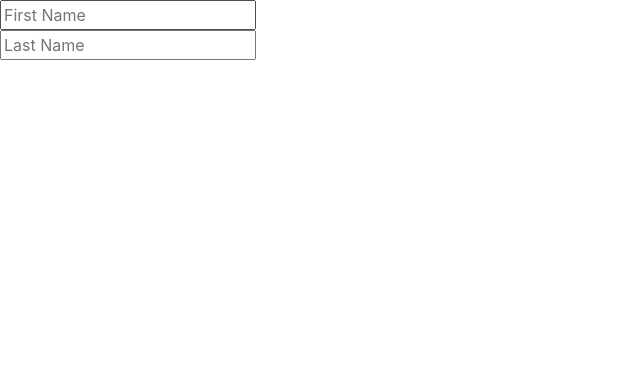
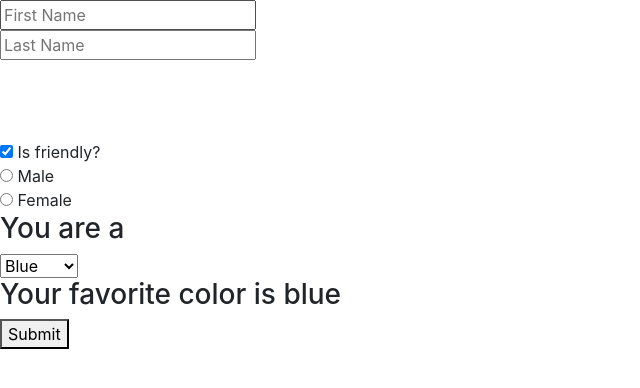
Before and after one commit to Gurkchilli/React, a React (Create React App) app: page / in a window 1280 px wide. Shown: the top 388 px of the page, without its empty margins (0-640 px from the left). Built offline with nearby package versions, Linux system fonts and the light colour scheme.

Commit message:
add a lot of examples with forms

```diff
--- a/src/App.js
+++ b/src/App.js
@@ -6,12 +6,20 @@
     this.state = {
       firstName: "",
       lastName: "",
+      isFriendly: true,
+      gender: "",
+      favColor: "blue",
     };
     this.handleChange = this.handleChange.bind(this);
   }
 
   handleChange(event) {
-    this.setState({ [event.target.name]: event.target.value });
+    const { name, value, type, checked } = event.target;
+    if (type === "checkbox") {
+      this.setState({ [name]: checked });
+    } else {
+      this.setState({ [name]: value });
+    }
   }
 
   render() {
@@ -38,6 +46,51 @@
         <h1>
           {this.state.firstName} <br /> {this.state.lastName}
         </h1>
+
+        <br />
+
+        <input
+          type="checkbox"
+          name="isFriendly"
+          checked={this.state.isFriendly}
+          onChange={this.handleChange}
+        />
+        {" Is friendly?"}
+
+        <br />
+
+        <input
+          type="radio"
+          name="gender"
+          value="male"
+          checked={this.state.gender === "male"}
+          onChange={this.handleChange}
+        />
+        {" Male"}
+        <br />
+        <input
+          type="radio"
+          name="gender"
+          value="female"
+          checked={this.state.gender === "female"}
+          onChange={this.handleChange}
+        />
+        {" Female"}
+        <h3>You are a {this.state.gender}</h3>
+
+        <select
+          value={this.state.favColor}
+          onChange={this.handleChange}
+          name="favColor"
+        >
+          <option value="blue">Blue</option>
+          <option value="green">Green</option>
+          <option value="red">Red</option>
+          <option value="orange">Orange</option>
+          <option value="yellow">Yellow</option>
+        </select>
+        <h3>Your favorite color is {this.state.favColor}</h3>
+        <button>Submit</button>
       </form>
     );
   }
```
